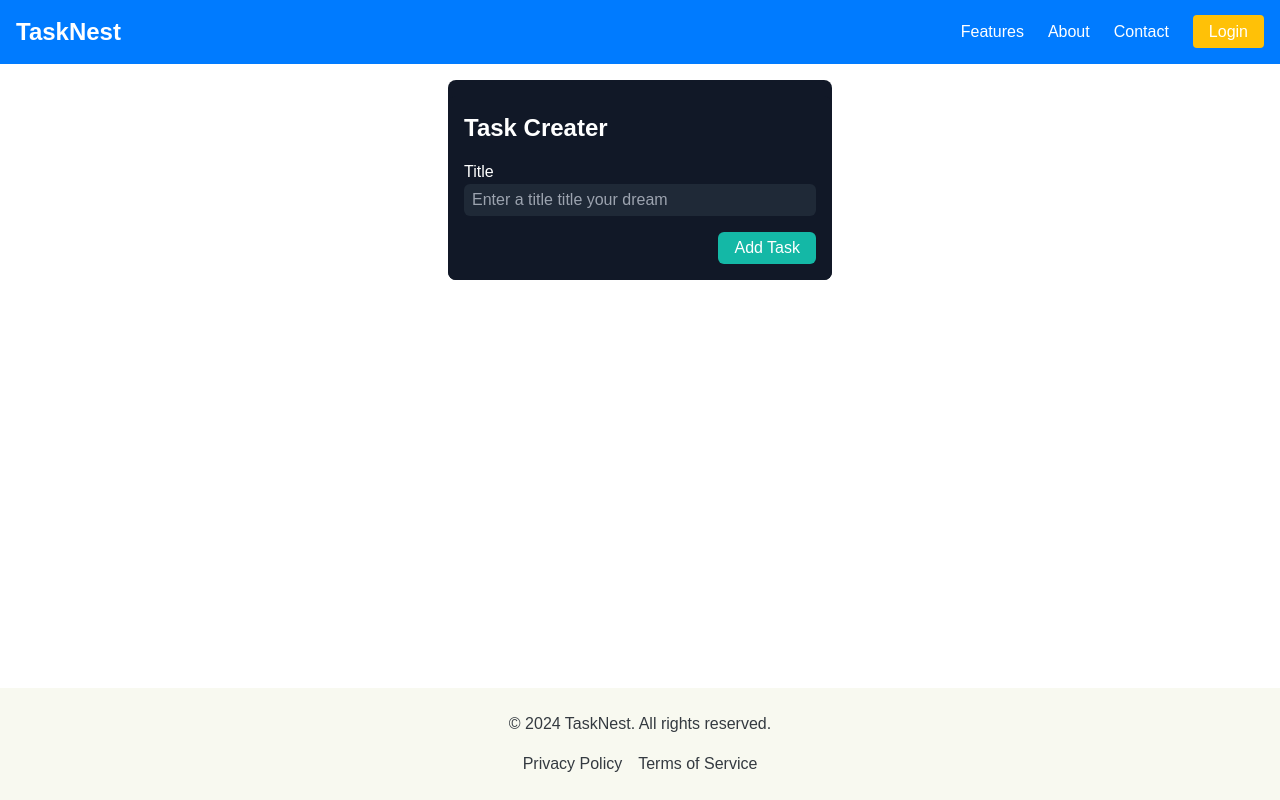
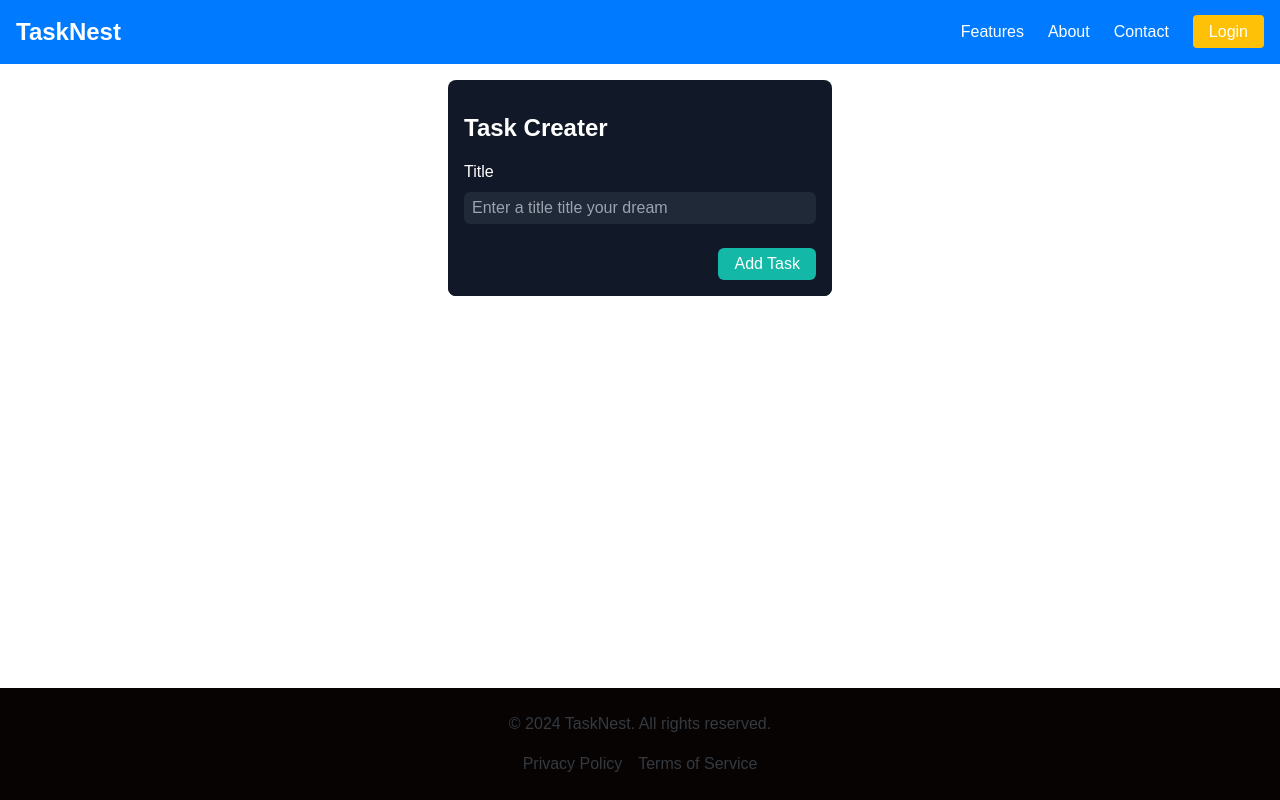
Before and after one commit to Hamza123Hussain/tasknest, a Next.js app: page / in a window 1280 px wide. Built offline with nearby package versions, Linux system fonts and the light colour scheme.

Commit message:
state added

```diff
--- a/components/Footer.tsx
+++ b/components/Footer.tsx
@@ -2,7 +2,7 @@ import React from 'react'
 
 const Footer = () => {
   return (
-    <footer className="bg-[#f8f9f0] text-[#343A40] p-6 mt-12 fixed bottom-0 w-full">
+    <footer className="bg-[#080303] text-[#343A40] p-6 mt-12 fixed bottom-0 w-full">
       <div className="container mx-auto text-center">
         <p>&copy; 2024 TaskNest. All rights reserved.</p>
         <ul className="flex justify-center space-x-4 mt-4">
--- a/components/Task/AddTask.tsx
+++ b/components/Task/AddTask.tsx
@@ -1,6 +1,7 @@
-import React from 'react'
-
+'use client'
+import React, { useState } from 'react'
 const AddTask = () => {
+  const [title, settitle] = useState('')
   return (
     <div className="mt-4 flex flex-col bg-gray-900 rounded-lg p-4">
       <h2 className="text-white font-bold text-2xl">Task Creater</h2>
@@ -10,9 +11,11 @@ const AddTask = () => {
           Title
         </label>
         <input
+          value={title}
           placeholder="Enter a title title your dream"
-          className="w-full bg-gray-800 rounded-md border-gray-700 text-white px-2 py-1"
+          className="w-full bg-gray-800 rounded-md my-2 border-gray-700 text-white px-2 py-1"
           type="text"
+          onChange={(e) => settitle(e.target.value)}
         />
       </div>
 
```
